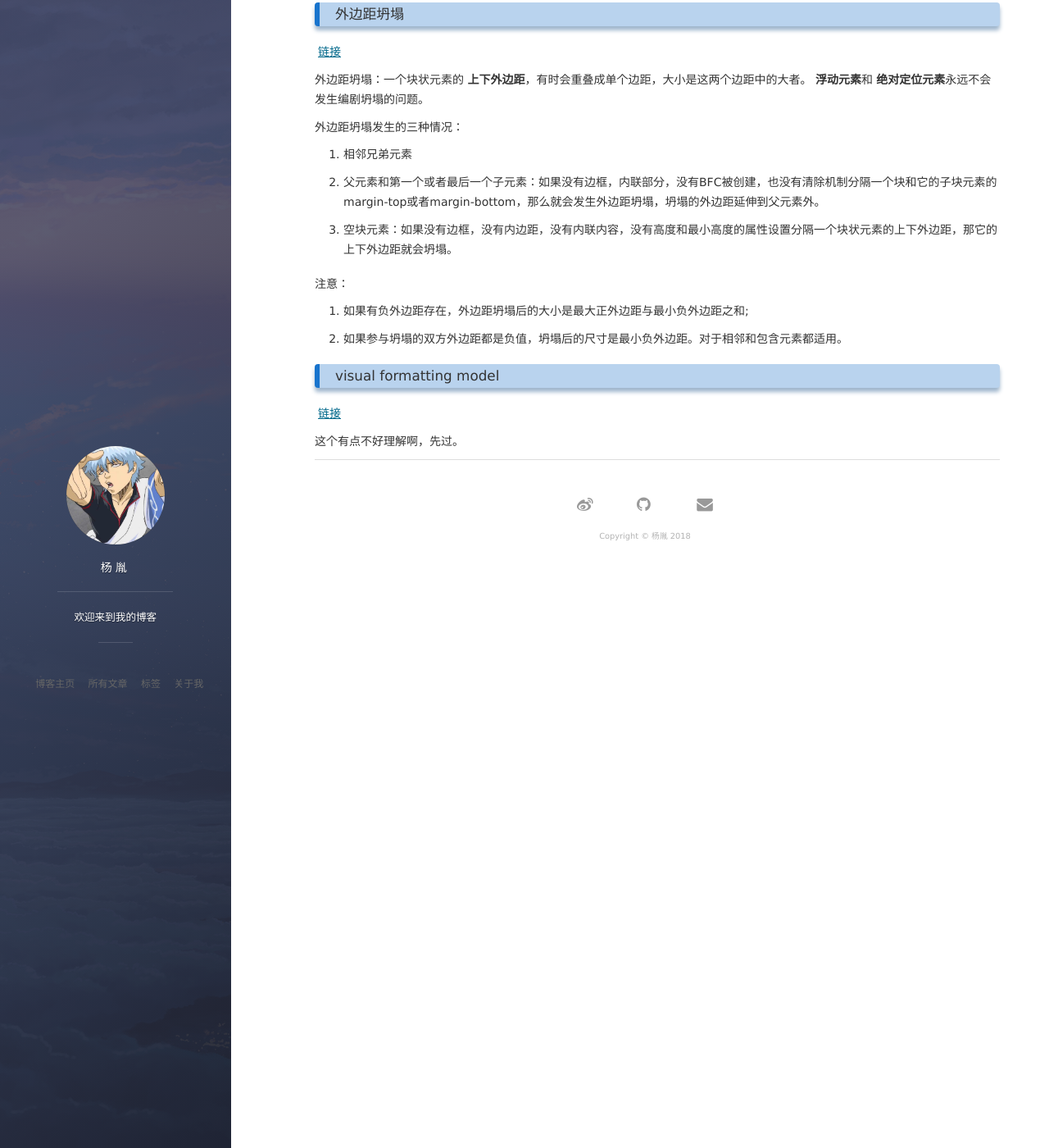
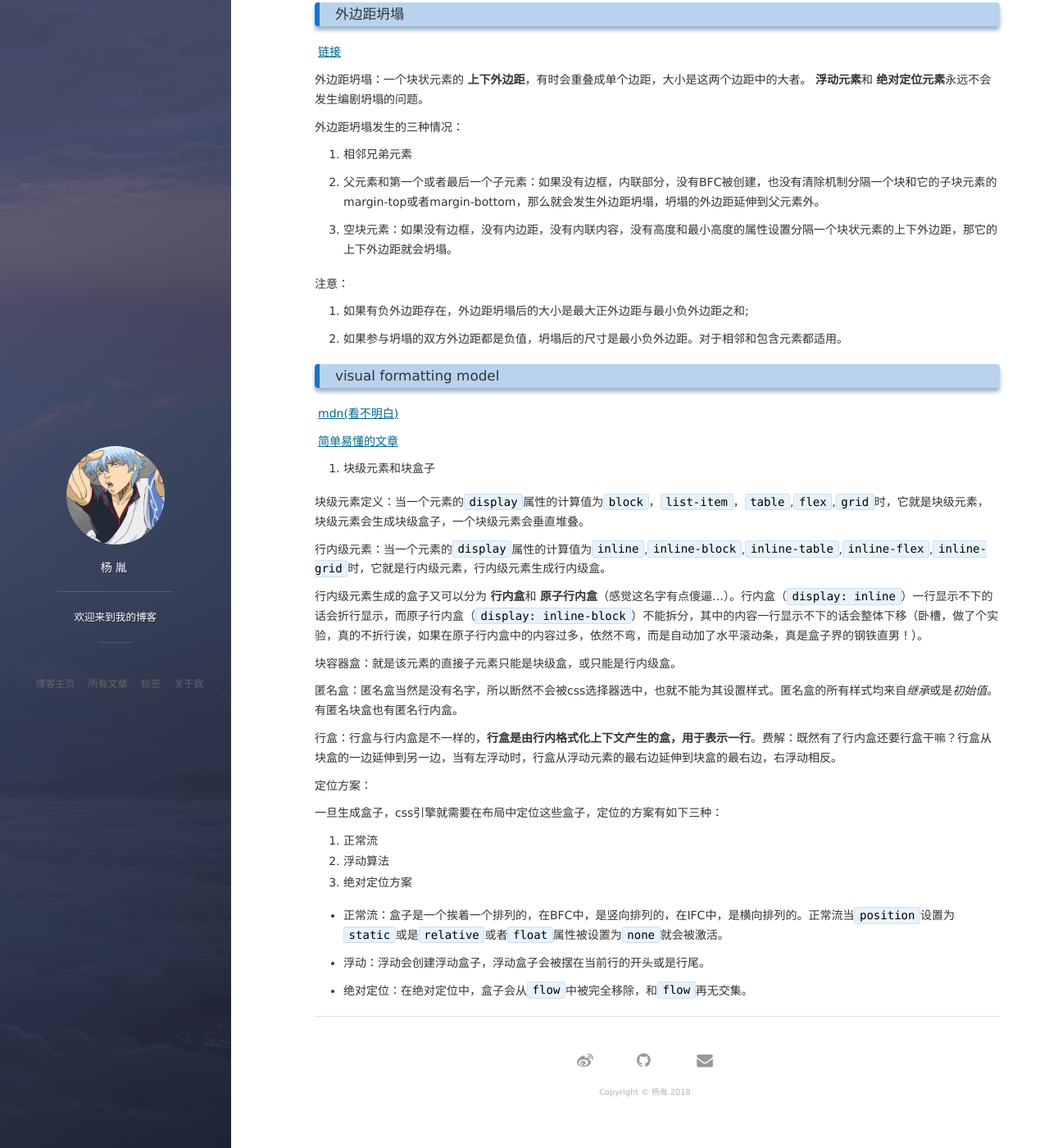
Before and after one commit to ginnko/old-blog, a Jekyll site: the page built from _posts/2018-09-03-css查漏补缺之四-盒模型.md, in a window 1280 px wide and 1400 px high, scrolled down 1038 px. Shown: the whole window at 82% size. Built offline with Jekyll 4.4.1, drawn with Linux system fonts in a browser that asks for light colours; nearby versions of some CDN libraries; comment, search, counter and statistics services are not loaded.

Commit message:
finish box model

```diff
--- a/_posts/2018-09-03-css查漏补缺之四-盒模型.md
+++ b/_posts/2018-09-03-css查漏补缺之四-盒模型.md
@@ -46,6 +46,34 @@ tag: css
 
 ### visual formatting model
 
-[链接](https://developer.mozilla.org/en-US/docs/Web/CSS/Visual_formatting_model)
+[mdn(看不明白)](https://developer.mozilla.org/en-US/docs/Web/CSS/Visual_formatting_model)
 
-这个有点不好理解啊，先过。
+[简单易懂的文章](http://layout.imweb.io/article/box-type.html)
+
+1. 块级元素和块盒子
+
+块级元素定义：当一个元素的`display`属性的计算值为`block`，`list-item`，`table`,`flex`,`grid`时，它就是块级元素，块级元素会生成块级盒子，一个块级元素会垂直堆叠。
+
+行内级元素：当一个元素的`display`属性的计算值为`inline`,`inline-block`,`inline-table`,`inline-flex`,`inline-grid`时，它就是行内级元素，行内级元素生成行内级盒。
+
+行内级元素生成的盒子又可以分为 **行内盒**和 **原子行内盒**（感觉这名字有点傻逼...）。行内盒（`display: inline`）一行显示不下的话会折行显示，而原子行内盒（`display: inline-block`）不能拆分，其中的内容一行显示不下的话会整体下移（卧槽，做了个实验，真的不折行诶，如果在原子行内盒中的内容过多，依然不弯，而是自动加了水平滚动条，真是盒子界的钢铁直男！）。
+
+块容器盒：就是该元素的直接子元素只能是块级盒，或只能是行内级盒。
+
+匿名盒：匿名盒当然是没有名字，所以断然不会被css选择器选中，也就不能为其设置样式。匿名盒的所有样式均来自*继承*或是*初始值*。有匿名块盒也有匿名行内盒。
+
+行盒：行盒与行内盒是不一样的，**行盒是由行内格式化上下文产生的盒，用于表示一行**。费解：既然有了行内盒还要行盒干嘛？行盒从块盒的一边延伸到另一边，当有左浮动时，行盒从浮动元素的最右边延伸到块盒的最右边，右浮动相反。
+
+定位方案：
+
+一旦生成盒子，css引擎就需要在布局中定位这些盒子，定位的方案有如下三种：
+
+1. 正常流
+2. 浮动算法
+3. 绝对定位方案
+
+- 正常流：盒子是一个挨着一个排列的，在BFC中，是竖向排列的，在IFC中，是横向排列的。正常流当`position`设置为`static`或是`relative`或者`float`属性被设置为`none`就会被激活。
+
+- 浮动：浮动会创建浮动盒子，浮动盒子会被摆在当前行的开头或是行尾。
+
+- 绝对定位：在绝对定位中，盒子会从`flow`中被完全移除，和`flow`再无交集。
```
